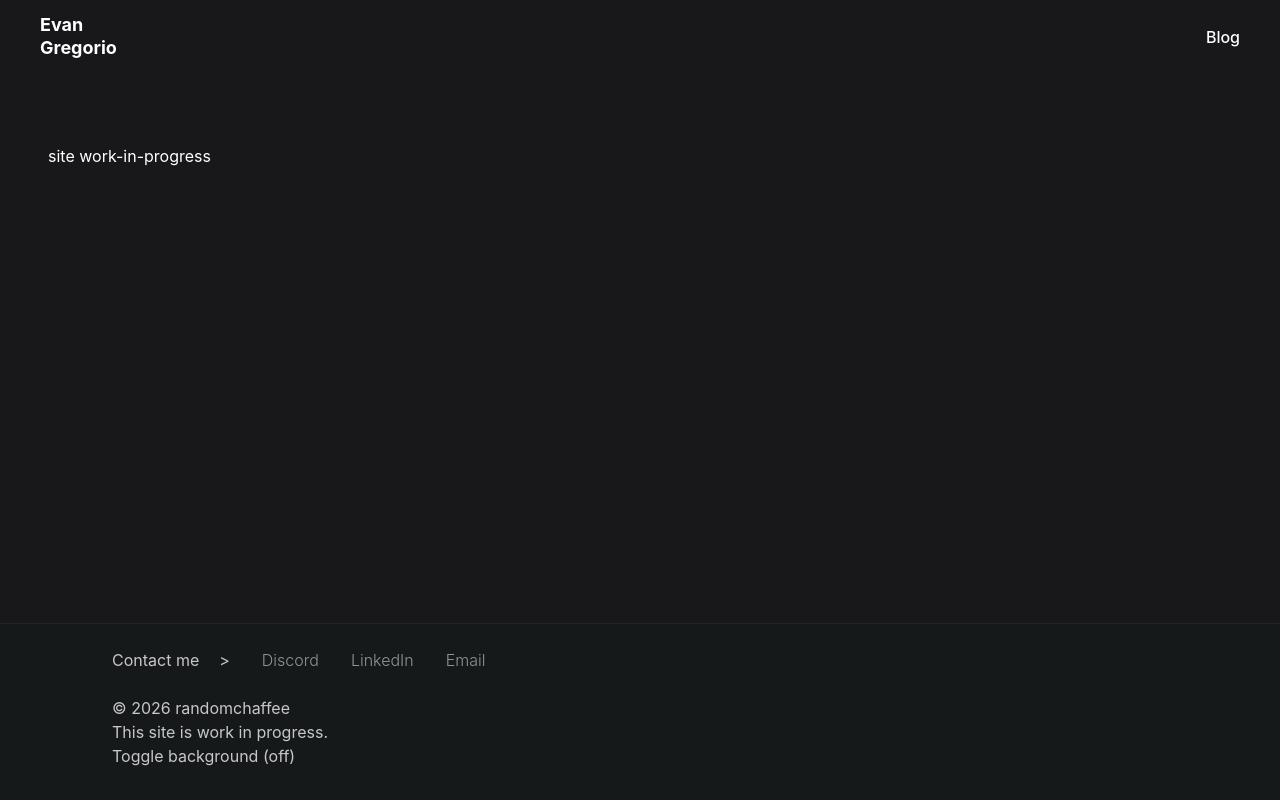
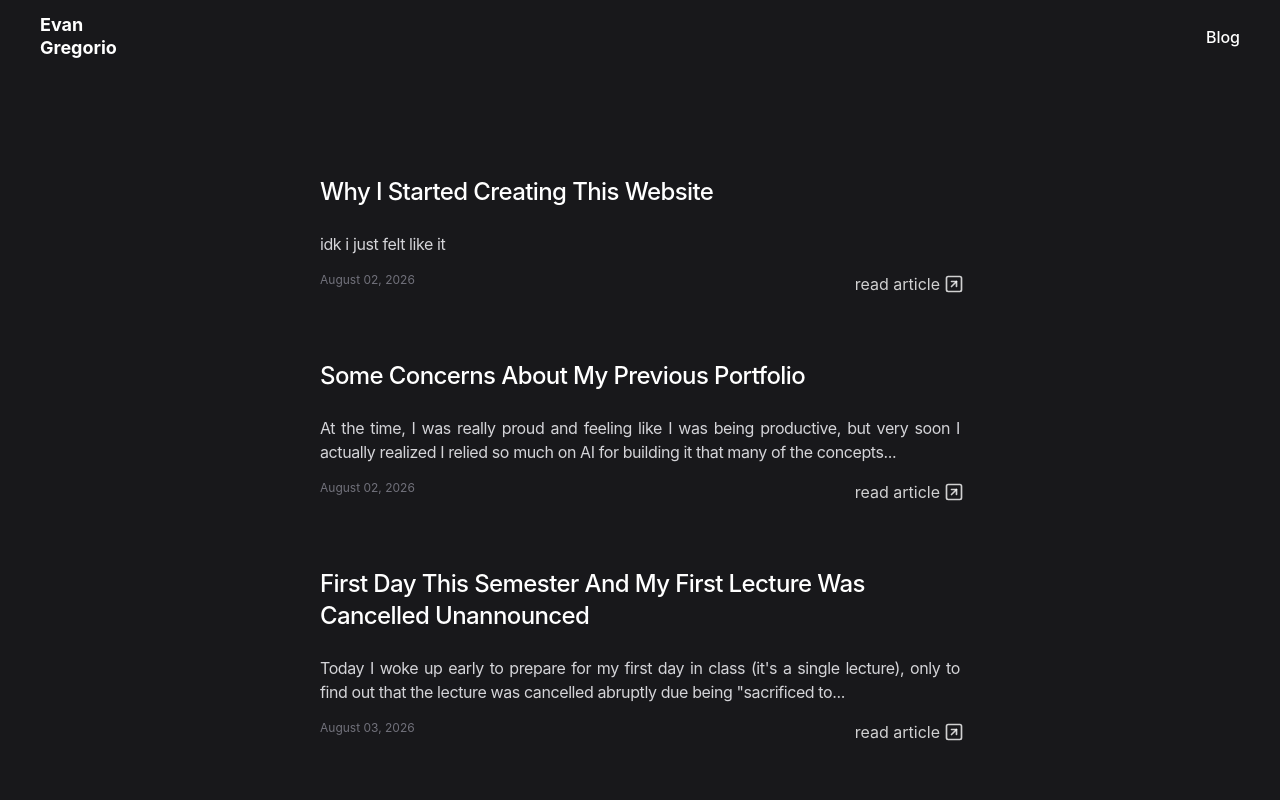
Before and after one commit to randomchaffee/portfolio, a React (Vite) app: page /blog in a window 1280 px wide. Shown: the top 800 px of the page. Built offline with nearby package versions, Linux system fonts and the light colour scheme.

Commit message:
feat: create a functional blog

```diff
--- a/src/App.tsx
+++ b/src/App.tsx
@@ -3,6 +3,7 @@ import Footer from "./components/Footer";
 import { Routes, Route } from "react-router";
 import Home from "./pages/Home";
 import Blog from "./pages/Blog";
+import BlogPost from "./pages/BlogPost";
 
 export default function App() {
   return (
@@ -12,6 +13,9 @@ export default function App() {
         <Routes>
           <Route path="/" element={<Home />} />
           <Route path="/blog" element={<Blog />} />
+
+          {/* article routes */}
+          <Route path="/blog/:slug" element={<BlogPost />}/>
         </Routes>
       </main>
 
--- /dev/null
+++ b/src/data/blogData.ts
@@ -0,0 +1,48 @@
+import type { PostItem } from "../types/portfolio";
+
+export const BLOG_POSTS: PostItem[] = [
+   {
+      id: 1,
+      slug: "why-i-started-this",
+      title: "Why I Started Creating This Website",
+      tags: ["Self Reflection", "Web Development"],
+      excerpt: "idk i just felt like it",
+      content: "idk i just felt like it",
+      publishedAt: "August 02, 2026"
+   },
+   {
+      id: 2,
+      slug: "about-my-previous-portfolio",
+      title: "Some Concerns About My Previous Portfolio",
+      tags: ["Self Reflection", "AI"],
+      excerpt: `At the time, I was really proud and feeling like I was being productive,
+               but very soon I actually realized I relied so much on AI for building it that
+               many of the concepts...`,
+      content: `At the time, I was really proud and feeling like I was being productive,
+               but very soon I actually realized I relied so much on AI for building it that
+               many of the concepts, such as setting up nginx, creating a docker-compose script,
+               and even creating FastAPI backend enpoints, were things I actually just followed based on
+               what the AI instructed. If I was told to recreate those today without outside help
+               or reference, I wouldn't be able to. I'd know the concepts, like why I used those tools
+               and such, but not the how.
+
+               What qualifies you as knowing or being skilled at something, really? Even now it's still a question
+               I often ask myself.`,
+      publishedAt: "August 02, 2026"
+   },
+   {
+      id: 3,
+      slug: "first-day-junior-year",
+      title: "First Day This Semester And My First Lecture Was Cancelled Unannounced",
+      tags: ["University", "School"],
+      excerpt: `Today I woke up early to prepare for my first day in class (it's a single lecture),
+               only to find out that the lecture was cancelled abruptly due being "sacrificed to...`,
+      content: `Today I woke up early to prepare for my first day in class (it's a single lecture),
+               only to find out that the lecture was cancelled abruptly due being "sacrificed to the academic gods" and
+               losing the scheduling battle. I wish they could've just announced it through email or class announcement,
+               but hey, there's another problem! There isn't any online classroom or group even set up yet.
+
+               oh well, back to sleep ig.`,
+      publishedAt: "August 03, 2026"
+   },
+]
--- a/src/pages/Blog.tsx
+++ b/src/pages/Blog.tsx
@@ -1,8 +1,54 @@
+import { Link } from "react-router";
+import BouncyBox from "../components/ui/BouncyBox";
+import { SquareArrowUpRight } from "lucide-react";
+import { BLOG_POSTS } from "../data/blogData";
+
 const Blog = () => {
+  return (
+    <>
+      <div className="max-w-4xl mx-auto px-4 md:px-20 py-8">
+        <ul className="flex flex-col text-start space-y-6 list-none p-6">
+          {BLOG_POSTS.map((post, index) => (
+            <BouncyBox key={post.id} delayOffset={index * 0.12}>
+              <Link to={`/blog/${post.slug}`} className="group">
+                <li
+                  key={post.id}
+                  className="
+                    group relative flex flex-col justify-between
+                    p-6 rounded-2xl
+                  hover:bg-zinc-500/10
+                  hover:border-zinc-700
+                    transition-all duration-300
 
-  return (
-    <div className="p-12">site work-in-progress</div>
-
+                    "
+                  >
+                    <h2
+                      // line animation effect, but not on span
+                      // EDIT: i removed it
+                      className="
+                        inline
+                        text-2xl font-medium tracking-tight
+                      "
+                    >
+                      {post.title}
+                    </h2>
+                  <p className="text-justify my-2 pt-4 text-md tracking-tight text-zinc-300">
+                    {post.excerpt}
+                  </p>
+                  <p className="pt-2 text-xs text-zinc-500">{post.publishedAt}</p>
+                  <div className="absolute bottom-4 right-5 text-md text-white/80">
+                    <p className="flex flex-row items-center gap-1">
+                      read article
+                      <SquareArrowUpRight className="h-5 w-5"/>
+                    </p>
+                  </div>
+                </li>
+              </Link>
+            </BouncyBox>
+          ))}
+        </ul>
+      </div>
+    </>
   )
 }
 
--- /dev/null
+++ b/src/pages/BlogPost.tsx
@@ -0,0 +1,61 @@
+import { useParams, Link } from "react-router";
+import BouncyBox from "../components/ui/BouncyBox";
+import { MoveLeft } from "lucide-react";
+import { BLOG_POSTS } from "../data/blogData";
+
+const BlogPost = () => {
+    // the slug (to be used for route)
+    const { slug } = useParams<{ slug: string }>();
+
+    const post = BLOG_POSTS.find((p) => p.slug === slug);
+
+    // missing
+    if (!post) {
+        return (
+            <BouncyBox delayOffset={0}>
+                <div className="p-12">
+                    <h1 className="text-xl font-bold">{`Post not found. Sorry :(`}</h1>
+                    <h1 className="text-xl font-bold">{`(did you click a real article? inform me)`}</h1>
+                    <Link to={"/blog"} className="flex flex-row text-blue-400 text-lg underline mt-4 gap-2 items-center">
+                        <MoveLeft />
+                        {`Back to all posts`}
+                    </Link>
+                </div>
+            </BouncyBox>
+        );
+    }
+
+    return (
+        <article className="max-w-7xl mx-auto px-4 md:px-20 py-8">
+            <BouncyBox delayOffset={0}>
+                <Link to={"/blog"} className="text-start text-xs text-zinc-400 hover:underline">
+                    {`<- Back to all posts`}
+                </Link>
+
+                <h1 className="text-3xl font-bold mt-4">{post.title}</h1>
+                <p className="text-xs text-zinc-500 mt-3">{post.publishedAt}</p>
+
+                <div className="my-6 text-zinc-200 text-justify text-lg tracking-wide font-light">
+                    {post.content}
+                </div>
+
+                <div className="flex gap-2">
+                    {post.tags.map((tag) => (
+                        <span key={tag} className="text-xs bg-zinc-800 text-zinc-400 px-2 py-1 rounded">
+                            {tag}
+                        </span>
+                    ))}
+                </div>
+
+                {/* stats */}
+                <div>
+                    <p className="text-[13px] tracking-wide font-light text-zinc-500 mt-3">
+                        Author: Evan Gregorio
+                        </p>
+                </div>
+            </BouncyBox>
+        </article>
+    );
+};
+
+export default BlogPost
```
Also changed, not shown: src/types/portfolio.ts (+12 -2 lines).
